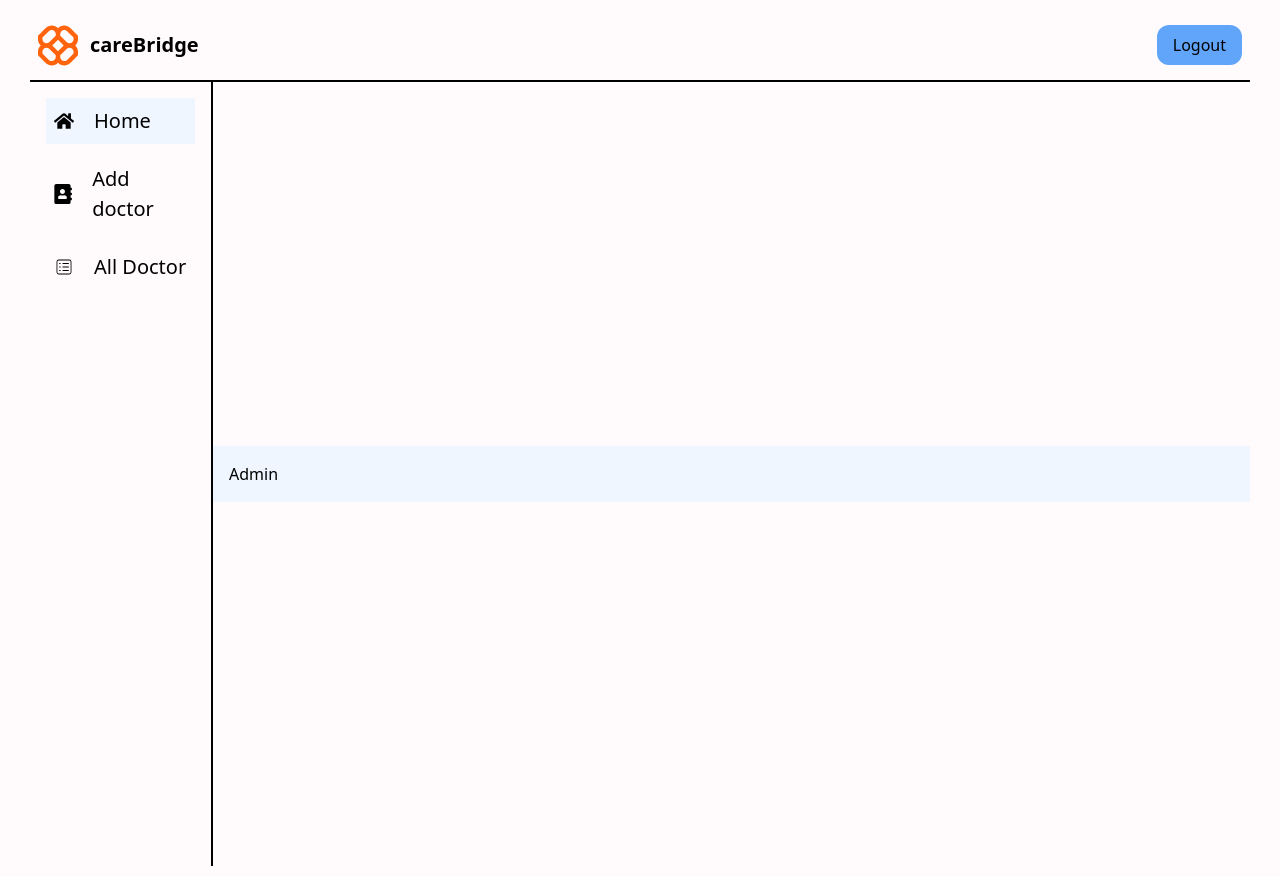
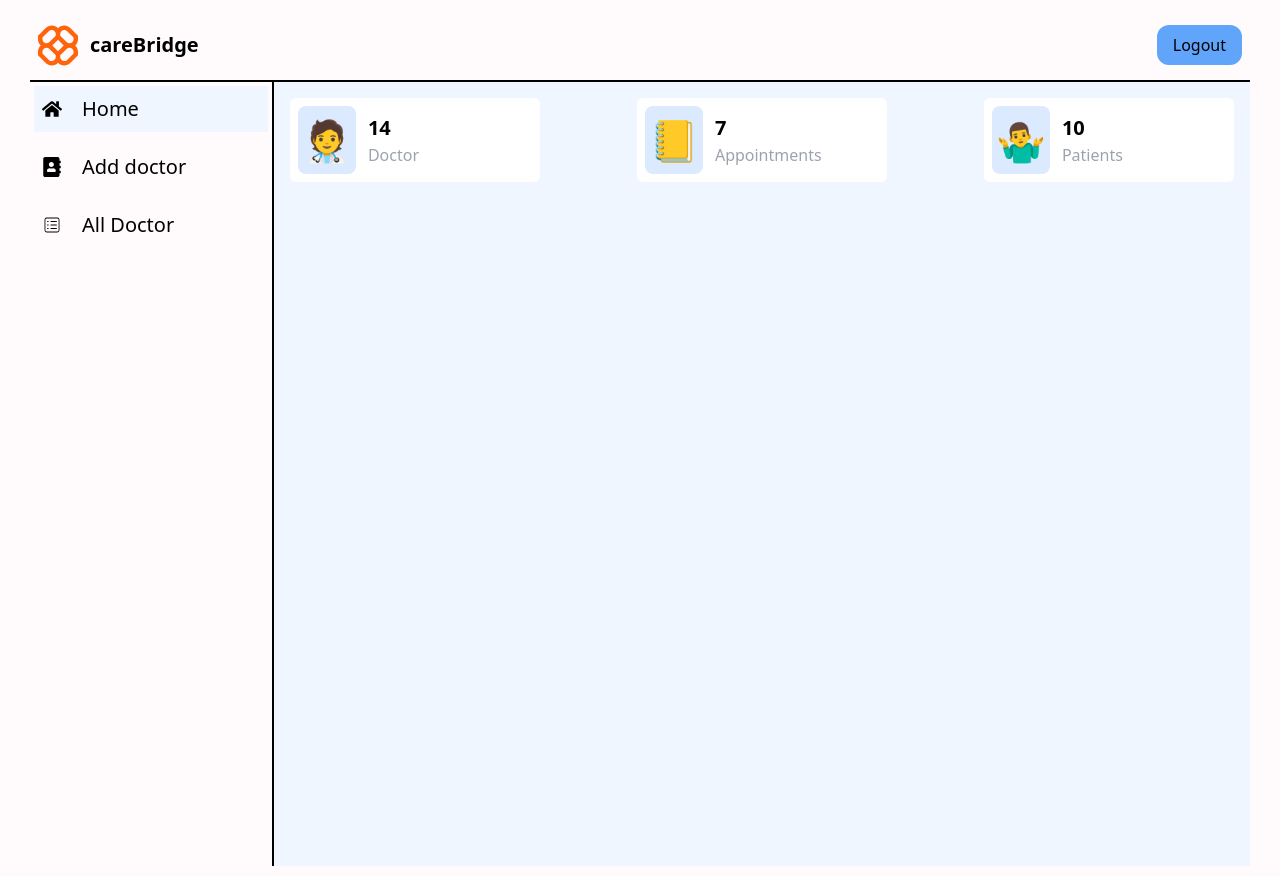
Before and after one commit to afzal-2004/DoctorAppoint, a React (Vite) app: page /adminLayout in a window 1280 px wide. Built offline with nearby package versions, Linux system fonts and the light colour scheme.

Commit message:
Admin Adding new Doctor Form And Route Setup

```diff
--- a/src/Admin/Components/AddDoctor.jsx
+++ b/src/Admin/Components/AddDoctor.jsx
@@ -1,3 +1,89 @@
+/* eslint-disable react/prop-types */
+import { CgProfile } from "react-icons/cg";
+
 export const AddDoctor = () => {
-  return <div>AddDoctor</div>;
+  return (
+    <>
+      <div className=" sm:w-[90%] w-[100%] m-auto">
+        <h1 className=" font-semibold">Add Doctor</h1>
+        <form action="" className=" bg-white p-3 mt-3">
+          <main className=" flex gap-x-5 items-center">
+            <div className=" w-[100px] h-[100px] sm:w-[150px] sm:h-[150px] relative">
+              <div className=" sm:w-[150px] w-[100px] h-[100px]  sm:h-[150px] absolute bg-slate-300  rounded-full flex justify-center items-center">
+                <CgProfile className=" sm:w-[70px]  sm:h-[70px] w-[50px] h-[50px]" />
+              </div>
+              <input
+                type="file"
+                name=""
+                id=""
+                className="  sm:w-[150px] w-[100px] sm:h-[150px] h-[100px]  absolute opacity-0 "
+              />
+            </div>
+            <p className="text-slate-400">
+              <span>
+                Upload Doctor <br /> Picture
+              </span>
+            </p>
+          </main>
+          <section className=" mt-3  grid sm:grid-cols-2 grid-cols-1">
+            <DoctorInput labelField={"Doctor Name"} placeholder={"Name"} />
+            <div className=" flex flex-col justify-between gap-x-3  m-2">
+              <label htmlFor="Doctor Name">Speciality</label>
+              <input
+                type="text"
+                placeholder="Name"
+                className=" border border-black  outline-none p-2 m-2 rounded-md sm:text-[18px] text-[16px] text-black"
+              />
+            </div>
+            <DoctorInput labelField={"Doctor Email"} placeholder={"Email"} />
+            <DoctorInput
+              labelField={"Doctor Eductaion"}
+              placeholder={"Higher Eduction"}
+            />
+            <DoctorInput
+              labelField={"Doctor Address"}
+              placeholder={"Address"}
+            />
+
+            <div className=" flex flex-col justify-between gap-x-3 m-2">
+              <label htmlFor="Doctor Name">Expirence</label>
+              <input
+                type="text"
+                placeholder="Name"
+                className=" border border-black  outline-none p-2 m-2 rounded-md sm:text-[18px] text-[16px] text-black"
+              />
+            </div>
+
+            <DoctorInput labelField={"Fess"} placeholder={"Fess"} />
+            <DoctorInput
+              labelField={"Abalivility Time"}
+              placeholder={"Abalivility Time"}
+            />
+          </section>
+          <div className="w-full mt-7">
+            <label htmlFor="About Doctor">About Doctor</label>
+            <textarea
+              name=""
+              id=""
+              placeholder="Message"
+              className=" w-full border border-black  mt-1  p-2 h-[100px]"
+            ></textarea>
+          </div>
+        </form>
+      </div>
+    </>
+  );
 };
+
+const DoctorInput = ({ labelField, placeholder }) => {
+  return (
+    <div className=" flex flex-col justify-between gap-x-3 m-2">
+      <label htmlFor="Doctor Name">{labelField}</label>
+      <input
+        type="text"
+        placeholder={`${placeholder}`}
+        className=" border border-black  outline-none  m-2 rounded-md sm:text-[18px] text-[16px] text-black  p-2"
+      />
+    </div>
+  );
+};
--- a/src/Admin/Components/AdminHome.jsx
+++ b/src/Admin/Components/AdminHome.jsx
@@ -1,3 +1,40 @@
 export const AdminHome = () => {
-  return <div>AdminHome</div>;
+  const TotalDoctor = [
+    {
+      image: "🧑‍⚕️",
+      Active: "14",
+      text: "Doctor",
+    },
+    {
+      image: "📒",
+      Active: "7",
+      text: "Appointments",
+    },
+    {
+      image: "🤷‍♂️",
+      Active: "10",
+      text: "Patients",
+    },
+  ];
+
+  return (
+    <>
+      <div className=" flex flex-wrap  justify-between   gap-y-5">
+        {TotalDoctor.map((data, i) => (
+          <div
+            key={i}
+            className=" bg-white p-2 min-w-[250px] h-auto flex   gap-x-3 items-center  rounded-md "
+          >
+            <p className=" bg-blue-100 p-1 rounded-lg text-[40px]">
+              {data.image}
+            </p>
+            <p className="flex flex-col">
+              <span className="  text-[20px] font-bold">{data.Active}</span>
+              <span className="text-gray-400">{data.text}</span>
+            </p>
+          </div>
+        ))}
+      </div>
+    </>
+  );
 };
--- a/src/Admin/Components/Sidebar.jsx
+++ b/src/Admin/Components/Sidebar.jsx
@@ -1,13 +1,23 @@
 import { Link } from "react-router-dom";
 import { FaHome, FaAddressBook } from "react-icons/fa";
 import { CiViewList } from "react-icons/ci";
-import { useState } from "react";
+import { useState, useEffect } from "react";
 export const AdminSidebar = () => {
-  const [navItem, setnavItem] = useState("1");
+  const [navItem, setnavItem] = useState(
+    localStorage.getItem("navItem") || "1"
+  );
+
+  useEffect(() => {
+    // Save navItem to localStorage whenever it changes
+    localStorage.setItem("navItem", navItem);
+  }, [navItem]);
 
   return (
-    <div className="   h-[98vh] m-auto  border-black border border-r-2 border-l-0 border-b-0 border-t-0   p-4 w-[30%]   sm:min-w-[20%] md:min-w-[15%]  cursor-pointer  hidden sm:block">
-      <ul className="flex flex-col gap-y-3 ">
+    <div
+      className="   h-[98vh] m-auto  border-black border border-r-2 border-l-0 border-b-0 border-t-0   p-1 w-[30%]
+     sm:min-w-[20%] md:min-w-[20%]  cursor-pointer  hidden sm:block"
+    >
+      <ul className="flex flex-col gap-y-3  text-nowrap">
         <Link to={"/adminLayout"}>
           <li
             className={`flex items-center  gap-x-5 p-2 w-full  sm:text-[20px] flex-nowrap ${
--- a/src/Admin/Home/Admin.jsx
+++ /dev/null
@@ -1,3 +0,0 @@
-export const Admin = () => {
-  return <div>Admin</div>;
-};
--- a/src/Router/Index.jsx
+++ b/src/Router/Index.jsx
@@ -14,10 +14,11 @@ import { MyAppointments } from "../Components/MyAppointments";
 /* ALL ADMIN PABEL REALTED ROITES IS DEFINED HERE*/
 import { AdminNavbar } from "../Admin/Components/Sidebar";
 import { AdminAuth } from "../Admin/Components/AdminAuth";
-import { Admin } from "../Admin/Home/Admin";
+
 import { AdminSidebar } from "../Admin/Components/Sidebar";
 import { AddDoctor } from "../Admin/Components/AddDoctor";
 import { DoctorList } from "../Admin/Components/DoctorList";
+import { AdminHome } from "../Admin/Components/AdminHome";
 export const Index = () => {
   return (
     <>
@@ -41,7 +42,7 @@ export const Index = () => {
           {/* / ADMIN PANEL ROUTES   */}
           <Route path="/admin" element={<AdminAuth />} />
           <Route path="/adminLayout" element={<AdminLayout />}>
-            <Route path="/adminLayout" element={<Admin />} />
+            <Route path="/adminLayout" element={<AdminHome />} />
             <Route path="/adminLayout/adddoctor" element={<AddDoctor />} />
             <Route path="/adminLayout/allDoctorList" element={<DoctorList />} />
           </Route>
@@ -76,7 +77,11 @@ export const AdminLayout = () => {
       <AdminNavbar />
       <div className="flex  border-black border border-r-0 border-l-0 border-b-0 border-t-2  ">
         <AdminSidebar />
-        <div className="bg-blue-50  m-auto  p-4 w-[90%]   sm:min-w-[80%] md:min-w-[85%]">
+        <div
+          className="bg-blue-50  m-auto  p-4 w-[100%]
+        sm:min-w-[80%] md:min-w-[80%]  h-[98vh]
+   "
+        >
           <Outlet />
         </div>
       </div>
```
